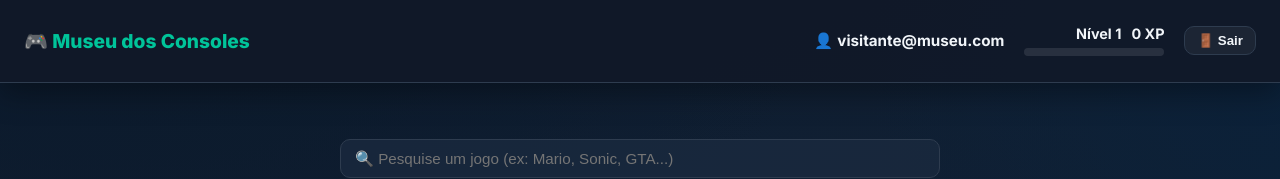
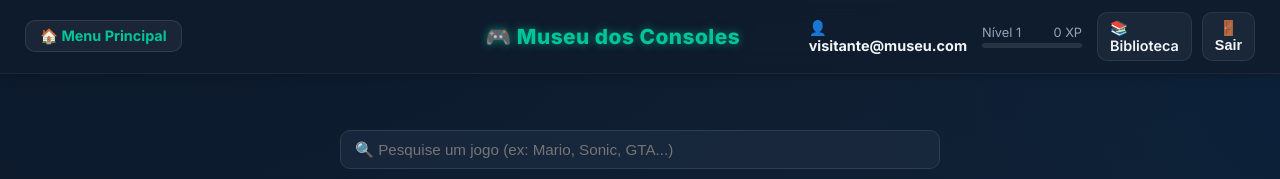
Before and after one commit to YuriDamin/PFC-I, a React (Vite) app in the folder meu-museu/: page /login in a window 1280 px wide. Both pictures are taken after a click on the button "👾 Entrar como Visitante". Shown: the top 179 px of the page. Built offline with nearby package versions, Linux system fonts and the light colour scheme.

Commit message:
Update 6

```diff
--- a/meu-museu/src/components/Header.css
+++ b/meu-museu/src/components/Header.css
@@ -1,103 +1,135 @@
 .header {
   display: flex;
+  align-items: center;
   justify-content: space-between;
+  background: rgba(15, 28, 46, 0.9);
+  border-bottom: 1px solid rgba(255, 255, 255, 0.05);
+  padding: 10px 25px;
+  position: sticky;
+  top: 0;
+  z-index: 1000;
+  backdrop-filter: blur(10px);
+  box-shadow: 0 0 12px rgba(0, 0, 0, 0.25);
+}
+
+/* Divide o header em 3 seções proporcionais */
+.header-left,
+.header-center,
+.header-right {
+  flex: 1;
+  display: flex;
   align-items: center;
-  padding: 16px 24px;
-  background: rgba(17, 24, 39, 0.85);
-  border-bottom: 1px solid var(--border);
-  box-shadow: var(--shadow);
-  flex-wrap: wrap;
-  gap: 10px;
+}
+
+/* Centraliza o título perfeitamente */
+.header-center {
+  justify-content: center;
 }
 
 .logo {
+  color: var(--primary);
   font-weight: 800;
-  font-size: 1.2rem;
-  color: var(--primary);
+  font-size: 1.3rem;
+  letter-spacing: 0.5px;
+  text-align: center;
+  text-shadow: 0 0 8px rgba(0, 196, 154, 0.6);
 }
 
-/* === Usuário === */
-.user-section {
-  display: flex;
-  align-items: center;
-  gap: 20px;
-  flex-wrap: wrap;
+/* Botões esquerda e direita */
+.menu-btn {
+  background: rgba(255, 255, 255, 0.05);
+  border: 1px solid rgba(255, 255, 255, 0.1);
+  color: var(--primary);
+  border-radius: 10px;
+  padding: 6px 14px;
+  font-weight: 700;
+  font-size: 0.9rem;
+  cursor: pointer;
+  text-decoration: none;
+  transition: all 0.25s ease;
+}
+
+.menu-btn:hover {
+  background: rgba(0, 196, 154, 0.15);
+  border-color: var(--primary);
+  box-shadow: 0 0 10px rgba(0, 196, 154, 0.3);
+  transform: translateY(-1px);
+}
+
+/* Lado direito: usuário e XP */
+.header-right {
   justify-content: flex-end;
+  gap: 15px;
 }
 
 .user-info p {
+  color: var(--text);
+  font-size: 0.9rem;
   margin: 0;
-  color: var(--text);
-  font-size: 0.95rem;
 }
 
 .visitor-badge {
-  background: rgba(0, 196, 154, 0.15);
-  color: var(--primary);
-  padding: 2px 8px;
+  background: rgba(255, 255, 255, 0.08);
+  border-radius: 6px;
+  padding: 2px 6px;
   margin-left: 6px;
-  border-radius: 999px;
+  font-size: 0.75rem;
+}
+
+/* XP */
+.xp-container {
+  display: flex;
+  flex-direction: column;
+  align-items: flex-end;
+  gap: 3px;
+}
+
+.xp-info {
+  display: flex;
+  justify-content: space-between;
+  width: 100px;
   font-size: 0.8rem;
-  font-weight: 700;
+  color: var(--muted);
+}
+
+.xp-bar {
+  width: 100px;
+  height: 5px;
+  background: rgba(255, 255, 255, 0.1);
+  border-radius: 4px;
+  overflow: hidden;
+}
+
+.xp-bar-fill {
+  height: 100%;
+  background: var(--primary);
+  width: 0%;
+  transition: width 0.5s ease;
+  box-shadow: 0 0 6px rgba(0, 196, 154, 0.7);
+}
+
+/* Botões à direita */
+.header-actions {
+  display: flex;
+  gap: 10px;
 }
 
 .logout-btn {
   background: rgba(255, 255, 255, 0.05);
-  border: 1px solid var(--border);
+  border: 1px solid rgba(255, 255, 255, 0.08);
+  border-radius: 10px;
   color: var(--text);
-  border-radius: var(--radius-sm);
+  font-weight: 600;
   padding: 6px 12px;
-  font-weight: 600;
+  font-size: 0.9rem;
   cursor: pointer;
   transition: all 0.25s ease;
 }
 
 .logout-btn:hover {
-  background: rgba(239, 68, 68, 0.1);
-  border-color: var(--danger);
-  color: var(--danger);
+  background: rgba(0, 196, 154, 0.15);
+  border-color: var(--primary);
+  color: var(--primary);
+  box-shadow: 0 0 8px rgba(0, 196, 154, 0.3);
+  transform: translateY(-1px);
 }
-
-/* === XP === */
-.xp-container {
-  display: flex;
-  flex-direction: column;
-  align-items: flex-end;
-  gap: 6px;
-}
-
-.xp-info {
-  font-size: 0.9rem;
-  color: var(--text);
-  display: flex;
-  gap: 10px;
-  font-weight: 700;
-}
-
-.xp-bar {
-  width: 140px;
-  height: 8px;
-  border-radius: 8px;
-  background: rgba(255, 255, 255, 0.1);
-  overflow: hidden;
-  position: relative;
-}
-
-.xp-bar-fill {
-  height: 100%;
-  background: linear-gradient(90deg, var(--primary), #00ffaa);
-  border-radius: 8px;
-  transition: width 1s ease;
-  box-shadow: 0 0 12px rgba(0, 196, 154, 0.6);
-}
-
-/* ✨ Animação ao ganhar XP */
-@keyframes xpPulse {
-  0% { box-shadow: 0 0 0 rgba(0,196,154,0.5); }
-  50% { box-shadow: 0 0 25px rgba(0,196,154,0.9); }
-  100% { box-shadow: 0 0 0 rgba(0,196,154,0.5); }
-}
-
-.xp-flash {
-  animation: xpPulse 1s ease-in-out;
-}
--- a/meu-museu/src/components/Header.jsx
+++ b/meu-museu/src/components/Header.jsx
@@ -1,12 +1,15 @@
-import React, { useEffect, useRef } from 'react';
-import { useAuth } from '../context/AuthContext';
-import { useXP } from '../context/XPContext';
-import './Header.css';
+import React, { useEffect, useRef } from "react";
+import { Link, useLocation, useNavigate } from "react-router-dom";
+import { useAuth } from "../context/AuthContext";
+import { useXP } from "../context/XPContext";
+import "./Header.css";
 
 function Header() {
   const { user, logout } = useAuth();
   const { level, xp, progress } = useXP();
   const barRef = useRef(null);
+  const location = useLocation();
+  const navigate = useNavigate();
 
   useEffect(() => {
     if (barRef.current) {
@@ -14,16 +17,37 @@ function Header() {
     }
   }, [progress]);
 
+  const isHome = location.pathname === "/";
+  const isLogin = location.pathname === "/login";
+
+  if (isLogin) return null;
+
   return (
     <header className="header">
+      <div className="header-left">
+        {!isHome ? (
+          <button className="menu-btn" onClick={() => navigate(-1)}>
+            ⬅️ Voltar
+          </button>
+        ) : (
+          <Link to="/" className="menu-btn">
+            🏠 Menu Principal
+          </Link>
+        )}
+      </div>
+
+      <div className="header-center">
         <h1 className="logo">🎮 Museu dos Consoles</h1>
+      </div>
 
-      <div className="user-section">
+      <div className="header-right">
         {user && (
           <div className="user-info">
             <p>
               👤 <strong>{user.email}</strong>
-              {user.isVisitor && <span className="visitor-badge">Visitante</span>}
+              {user.isVisitor && (
+                <span className="visitor-badge">Visitante</span>
+              )}
             </p>
           </div>
         )}
@@ -38,12 +62,17 @@ function Header() {
           </div>
         </div>
 
+        <div className="header-actions">
+          <Link to="/biblioteca" className="logout-btn">
+            📚 Biblioteca
+          </Link>
           {user && (
             <button className="logout-btn" onClick={logout}>
               🚪 Sair
             </button>
           )}
         </div>
+      </div>
     </header>
   );
 }
```
Lines whose indentation alone changed are shown as unchanged.
